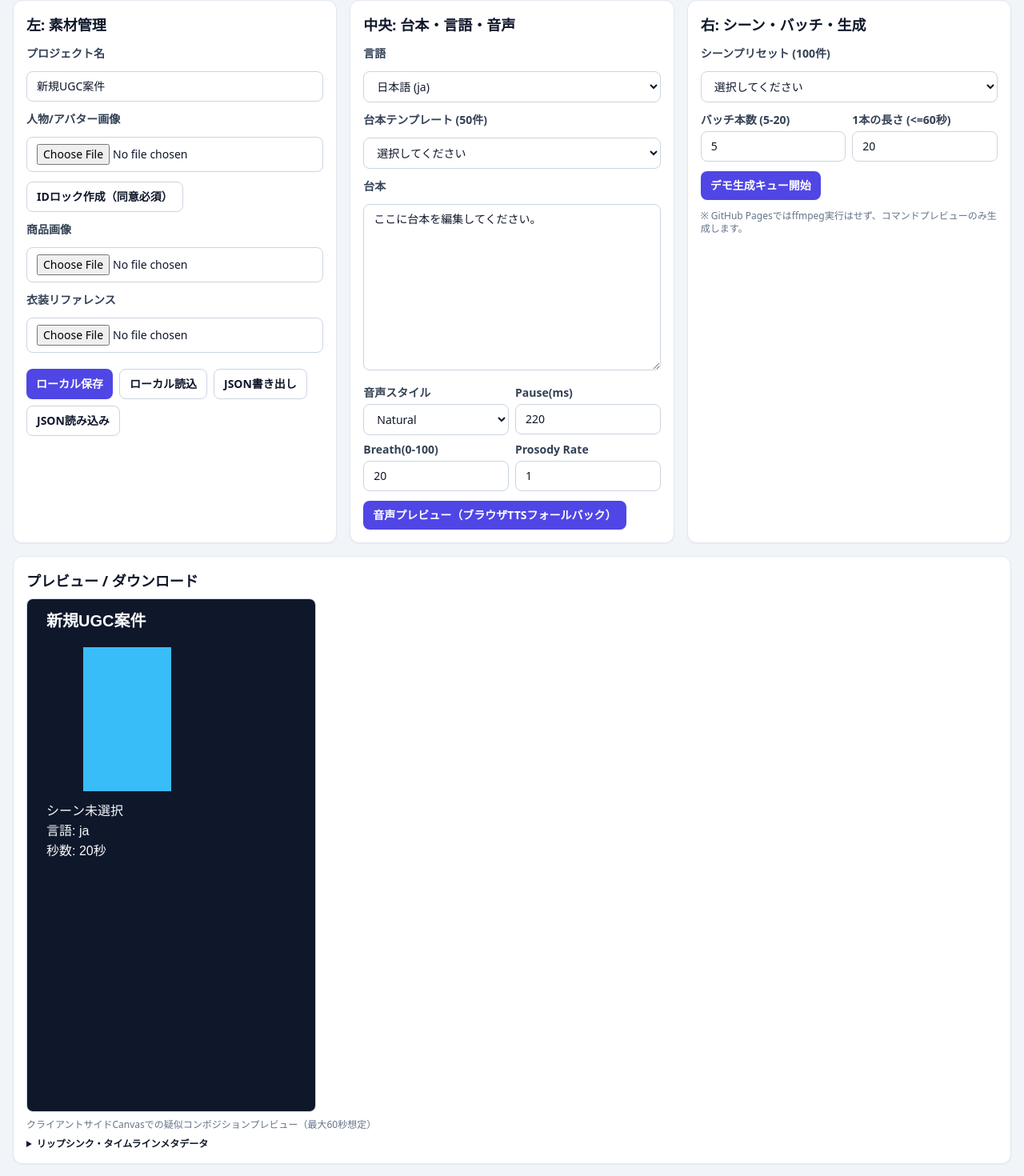
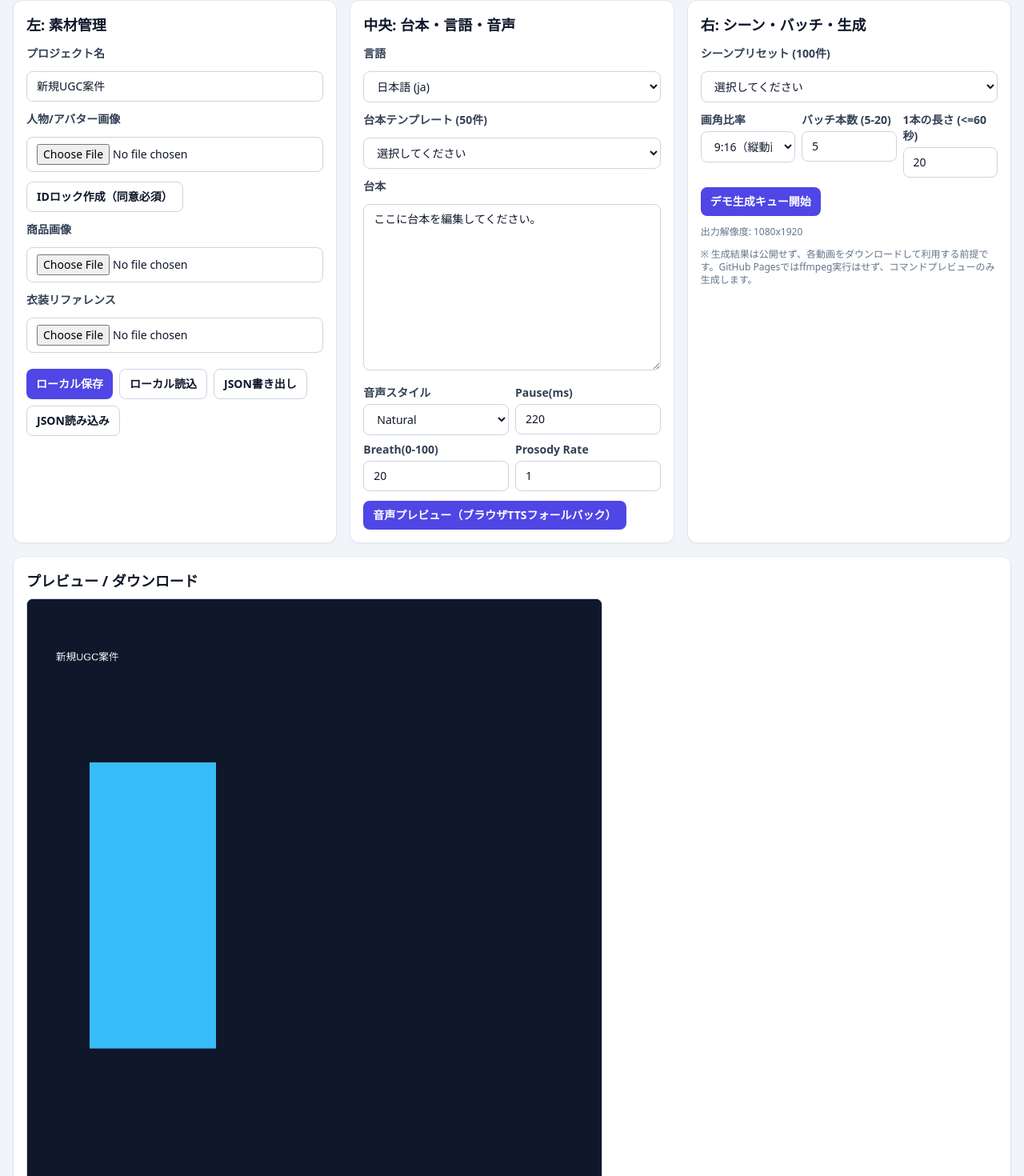
Before and after one commit to kameki23/UGC, a Next.js app: page / in a window 1280 px wide. Shown: the part 164-1634 px from the top of the page at 80% size. Built offline with nearby package versions, Linux system fonts and the light colour scheme.

Commit message:
feat: add 9:16/16:9 output mode and download-first flow

```diff
--- a/app/page.tsx
+++ b/app/page.tsx
@@ -6,7 +6,7 @@ import scriptTemplates from '@/data/script-templates.json';
 import { createDeterministicIdentityId } from '@/lib/identity';
 import { createProjectExportBlob, loadFromLocalStorage, saveToLocalStorage } from '@/lib/storage';
 import { createTTSAdapter } from '@/lib/tts';
-import { Language, ProjectState, QueueItem, ScenePreset, ScriptTemplate, UploadedAsset } from '@/lib/types';
+import { AspectRatio, Language, ProjectState, QueueItem, ScenePreset, ScriptTemplate, UploadedAsset } from '@/lib/types';
 
 const initialState: ProjectState = {
   projectName: '新規UGC案件',
@@ -15,10 +15,20 @@ const initialState: ProjectState = {
   voice: { style: 'natural', pauseMs: 220, breathiness: 20, prosodyRate: 1, pitch: 1 },
   batchCount: 5,
   clipLengthSec: 20,
+  aspectRatio: '9:16',
 };
 
 const scenes = scenePresets as ScenePreset[];
 const templates = scriptTemplates as ScriptTemplate[];
+
+const getVideoSize = (aspectRatio: AspectRatio) =>
+  aspectRatio === '16:9' ? { width: 1280, height: 720 } : { width: 1080, height: 1920 };
+
+const normalizeProjectState = (loaded: ProjectState): ProjectState => ({
+  ...initialState,
+  ...loaded,
+  aspectRatio: loaded.aspectRatio ?? '9:16',
+});
 
 async function fileToAsset(file: File): Promise<UploadedAsset> {
   const dataUrl = await new Promise<string>((resolve, reject) => {
@@ -48,7 +58,7 @@ export default function Page() {
 
   useEffect(() => {
     const loaded = loadFromLocalStorage();
-    if (loaded) setState(loaded);
+    if (loaded) setState(normalizeProjectState(loaded));
   }, []);
 
   const selectedScene = scenes.find((s) => s.id === state.selectedSceneId);
@@ -69,24 +79,35 @@ export default function Page() {
     const ctx = canvas.getContext('2d');
     if (!ctx) return;
 
+    const { width, height } = getVideoSize(state.aspectRatio);
+    canvas.width = width;
+    canvas.height = height;
+
     let frame = 0;
     const id = setInterval(() => {
       frame += 1;
       ctx.fillStyle = '#0f172a';
       ctx.fillRect(0, 0, canvas.width, canvas.height);
+
+      const cardX = Math.round(width * 0.07) + (frame % Math.max(140, Math.round(width * 0.22)));
+      const cardY = Math.round(height * 0.16);
+      const cardW = Math.round(width * 0.22);
+      const cardH = Math.round(height * 0.28);
       ctx.fillStyle = '#38bdf8';
-      ctx.fillRect(30 + (frame % 220), 60, 110, 180);
+      ctx.fillRect(cardX, cardY, cardW, cardH);
+
       ctx.fillStyle = '#f8fafc';
-      ctx.font = 'bold 20px sans-serif';
-      ctx.fillText(state.projectName, 24, 34);
-      ctx.font = '16px sans-serif';
-      ctx.fillText(selectedScene?.name ?? 'シーン未選択', 24, 270);
-      ctx.fillText(`言語: ${state.language}`, 24, 295);
-      ctx.fillText(`秒数: ${Math.min(state.clipLengthSec, 60)}秒`, 24, 320);
+      ctx.font = `${Math.max(18, Math.round(width * 0.018))}px sans-serif`;
+      ctx.fillText(state.projectName, Math.round(width * 0.05), Math.round(height * 0.06));
+      ctx.font = `${Math.max(16, Math.round(width * 0.014))}px sans-serif`;
+      ctx.fillText(selectedScene?.name ?? 'シーン未選択', Math.round(width * 0.05), Math.round(height * 0.76));
+      ctx.fillText(`言語: ${state.language}`, Math.round(width * 0.05), Math.round(height * 0.82));
+      ctx.fillText(`秒数: ${Math.min(state.clipLengthSec, 60)}秒`, Math.round(width * 0.05), Math.round(height * 0.88));
+      ctx.fillText(`比率: ${state.aspectRatio}`, Math.round(width * 0.05), Math.round(height * 0.94));
     }, 140);
 
     return () => clearInterval(id);
-  }, [state.projectName, state.language, state.clipLengthSec, selectedScene?.name]);
+  }, [state.projectName, state.language, state.clipLengthSec, state.aspectRatio, selectedScene?.name]);
 
   function patchState<K extends keyof ProjectState>(key: K, value: ProjectState[K]) {
     setState((prev) => ({ ...prev, [key]: value }));
@@ -116,13 +137,16 @@ export default function Page() {
     const count = Math.min(20, Math.max(5, state.batchCount));
     const items: QueueItem[] = Array.from({ length: count }, (_, i) => {
       const id = crypto.randomUUID();
-      const ffmpegCommand = `ffmpeg -loop 1 -i avatar.png -i product.png -t ${Math.min(state.clipLengthSec, 60)} -vf \"scale=1080:1920,drawtext=text='${state.projectName}_${i + 1}'\" -c:v libx264 output_${i + 1}.mp4`;
+      const { width, height } = getVideoSize(state.aspectRatio);
+      const ffmpegCommand = `ffmpeg -loop 1 -i avatar.png -i product.png -t ${Math.min(state.clipLengthSec, 60)} -vf \"scale=${width}:${height},drawtext=text='${state.projectName}_${i + 1}'\" -c:v libx264 output_${i + 1}.mp4`;
       const recipe = {
         index: i + 1,
         language: state.language,
         sceneId: state.selectedSceneId,
         templateId: state.selectedTemplateId,
         voice: state.voice,
+        aspectRatio: state.aspectRatio,
+        resolution: `${width}x${height}`,
         lipSyncTimeline,
       };
       return {
@@ -132,7 +156,7 @@ export default function Page() {
         progress: 0,
         ffmpegCommand,
         recipe,
-        downloadName: `placeholder_${i + 1}.mp4`,
+        downloadName: `placeholder_${state.aspectRatio.replace(':', 'x')}_${i + 1}.mp4`,
       };
     });
 
@@ -172,7 +196,7 @@ export default function Page() {
     const file = evt.target.files?.[0];
     if (!file) return;
     const text = await file.text();
-    setState(JSON.parse(text) as ProjectState);
+    setState(normalizeProjectState(JSON.parse(text) as ProjectState));
   };
 
   const downloadQueueRecipe = (item: QueueItem) => {
@@ -228,7 +252,10 @@ export default function Page() {
 
           <div className="flex flex-wrap gap-2 pt-2">
             <button className="btn" onClick={saveLocal}>ローカル保存</button>
-            <button className="btn-secondary" onClick={() => setState(loadFromLocalStorage() ?? initialState)}>ローカル読込</button>
+            <button className="btn-secondary" onClick={() => {
+              const loaded = loadFromLocalStorage();
+              setState(loaded ? normalizeProjectState(loaded) : initialState);
+            }}>ローカル読込</button>
             <button className="btn-secondary" onClick={handleProjectExport}>JSON書き出し</button>
             <label className="btn-secondary cursor-pointer">
               JSON読み込み<input type="file" accept="application/json" className="hidden" onChange={handleProjectImport} />
@@ -309,7 +336,14 @@ export default function Page() {
             </div>
           )}
 
-          <div className="grid grid-cols-2 gap-2">
+          <div className="grid grid-cols-1 gap-2 md:grid-cols-3">
+            <div>
+              <label className="label">画角比率</label>
+              <select className="select" value={state.aspectRatio} onChange={(e) => patchState('aspectRatio', e.target.value as AspectRatio)}>
+                <option value="9:16">9:16（縦動画 / TikTok向け）</option>
+                <option value="16:9">16:9（横動画 / YouTube向け）</option>
+              </select>
+            </div>
             <div>
               <label className="label">バッチ本数 (5-20)</label>
               <input type="number" min={5} max={20} className="input" value={state.batchCount} onChange={(e) => patchState('batchCount', Number(e.target.value))} />
@@ -321,7 +355,8 @@ export default function Page() {
           </div>
 
           <button className="btn" onClick={startQueue} disabled={running}>デモ生成キュー開始</button>
-          <p className="text-xs text-slate-500">※ GitHub Pagesではffmpeg実行はせず、コマンドプレビューのみ生成します。</p>
+          <p className="text-xs text-slate-500">出力解像度: {getVideoSize(state.aspectRatio).width}x{getVideoSize(state.aspectRatio).height}</p>
+          <p className="text-xs text-slate-500">※ 生成結果は公開せず、各動画をダウンロードして利用する前提です。GitHub Pagesではffmpeg実行はせず、コマンドプレビューのみ生成します。</p>
 
           <div className="space-y-2">
             {queue.map((item) => (
@@ -345,8 +380,8 @@ export default function Page() {
 
       <section className="panel mt-4">
         <h2 className="mb-2 text-lg font-bold">プレビュー / ダウンロード</h2>
-        <canvas ref={previewCanvasRef} width={360} height={640} className="rounded-lg border border-slate-300" />
-        <p className="mt-2 text-xs text-slate-500">クライアントサイドCanvasでの疑似コンポジションプレビュー（最大60秒想定）</p>
+        <canvas ref={previewCanvasRef} className="w-full max-w-[720px] rounded-lg border border-slate-300 bg-slate-900" />
+        <p className="mt-2 text-xs text-slate-500">クライアントサイドCanvasでの疑似コンポジションプレビュー（最大60秒想定 / 9:16・16:9対応）</p>
         <details className="mt-2 text-xs">
           <summary className="cursor-pointer font-semibold">リップシンク・タイムラインメタデータ</summary>
           <pre className="max-h-52 overflow-auto rounded bg-slate-900 p-2 text-emerald-300">{JSON.stringify(lipSyncTimeline, null, 2)}</pre>
--- a/src/lib/types.ts
+++ b/src/lib/types.ts
@@ -1,4 +1,5 @@
 export type Language = 'ja' | 'en' | 'ko' | 'zh';
+export type AspectRatio = '9:16' | '16:9';
 
 export interface UploadedAsset {
   name: string;
@@ -35,6 +36,7 @@ export interface ProjectState {
   voice: VoiceOptions;
   batchCount: number;
   clipLengthSec: number;
+  aspectRatio: AspectRatio;
 }
 
 export interface ScenePreset {
```
Also changed, not shown: 1 other file (tests, documents, lock files or other folders).
